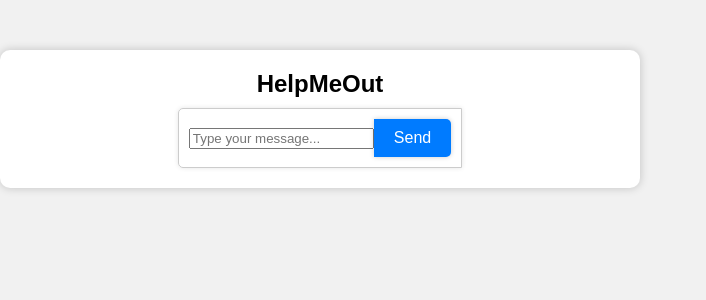
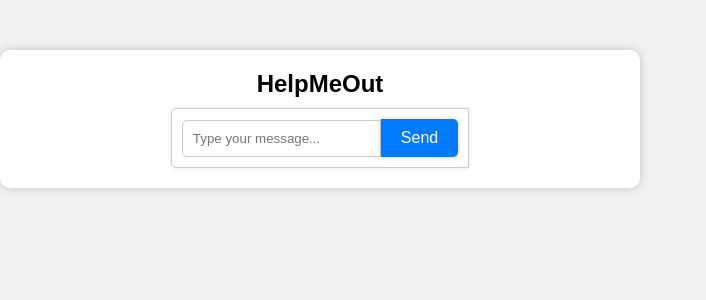
Before and after one commit to aritradey-CS/HelpMeOut, a React (Create React App) app: page / in a window 1280 px wide. Shown: the top 300 px of the page, without its empty margins (0-706 px from the left). Built offline with nearby package versions, Linux system fonts and the light colour scheme.

Commit message:
Chatbox desing work"

```diff
--- a/src/App.css
+++ b/src/App.css
@@ -26,7 +26,9 @@ body {
   background-color: #fff;
   width: 100%;
   max-width: 600px;
+  position: relative;
 }
+
 /* Additional design for chatbox-container */
 .chatbox-container {
   position: relative; /* For absolute positioning of greeting */
@@ -37,7 +39,7 @@ body {
   margin-bottom: 10px;
 }
 
-.chatbox-messages {
+.chatbox-message {
   display: flex;
   flex-direction: column;
   gap: 10px;
@@ -56,6 +58,9 @@ body {
   align-self: flex-end;
   background-color: #007bff;
   color: #fff;
+  padding: 5px 10px;
+  margin: 5px;
+  border-radius: 10px;
 }
 
 .typing {
@@ -162,11 +167,13 @@ body {
 .send-button:hover {
   background-color: #0056b3;
   transform: scale(1.05); /* Added hover animation */
+  transform: scale(1.05);
 }
 
 .send-button:active {
   background-color: #003980;
   transform: scale(0.95); /* Added click animation */
+  transform: scale(0.95);
 }
 
 /* Greeting animation */
@@ -202,3 +209,10 @@ body {
     transform: translateY(0);
   }
 }
+.text-box {
+  flex: 1;
+  padding: 10px;
+  border: 1px solid #ccc;
+  border-radius: 5px 0 0 5px;
+  outline: none;
+}
--- a/src/App.js
+++ b/src/App.js
@@ -64,6 +64,7 @@ function App() {
         </div>
         <form className="chatbox-input" onSubmit={handleSubmit}>
           <input
+          className="text-box"
             type="text"
             value={userInput}
             onChange={handleInputChange}
```
